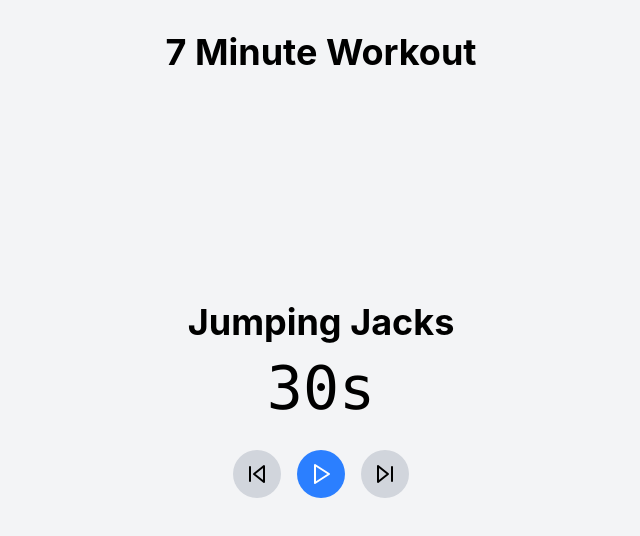
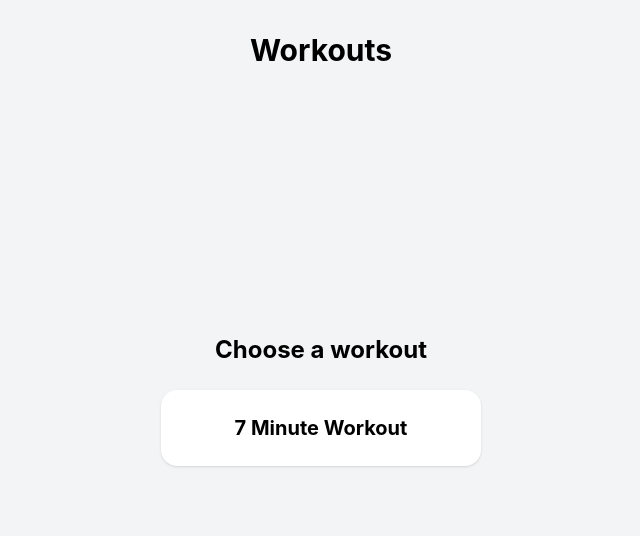
Before and after one commit to abumalick/7-minutes-workout, a SvelteKit app: page / in a window 1280 px wide. Shown: the top 536 px of the page, without its empty margins (319-959 px from the left). Built offline with nearby package versions, Linux system fonts and the light colour scheme.

Commit message:
feat: add workout picker screen

```diff
--- /dev/null
+++ b/src/lib/WorkoutPicker.svelte
@@ -0,0 +1,24 @@
+<script lang="ts">
+  import type { Workout } from './workout'
+
+  let {
+    workouts,
+    onSelect,
+  }: {
+    workouts: Workout[]
+    onSelect: (id: string) => void
+  } = $props()
+</script>
+
+<div class="flex flex-col items-center gap-4 p-8 w-full max-w-sm">
+  <h2 class="text-2xl font-bold mb-2">Choose a workout</h2>
+  {#each workouts as workout (workout.id)}
+    <button
+      type="button"
+      onclick={() => onSelect(workout.id)}
+      class="w-full py-6 px-4 bg-white rounded-2xl shadow text-xl font-bold hover:bg-blue-50"
+    >
+      {workout.name}
+    </button>
+  {/each}
+</div>
--- a/src/routes/+page.svelte
+++ b/src/routes/+page.svelte
@@ -1,5 +1,6 @@
 <script lang="ts">
   import WorkoutPanel from '$lib/WorkoutPanel.svelte'
+  import WorkoutPicker from '$lib/WorkoutPicker.svelte'
   import { play } from '$lib/sounds'
   import {
     isRest,
@@ -9,17 +10,33 @@
     tick,
     type Transition,
   } from '$lib/workout'
-  import { sevenMinuteWorkout } from '$lib/workouts'
+  import { WORKOUTS } from '$lib/workouts'
 
-  const steps = sevenMinuteWorkout.steps
+  let selectedId = $state<string | null>(null)
+  const selected = $derived(WORKOUTS.find((w) => w.id === selectedId) ?? null)
 
   let currentIndex = $state(0)
-  let timeLeft = $state(steps[0].duration)
+  let timeLeft = $state(0)
   let isRunning = $state(false)
 
-  const currentWorkout = $derived(steps[currentIndex])
-  const nextWorkoutLabel = $derived(
-    steps[(currentIndex + 1) % steps.length].label,
+  function selectWorkout(id: string) {
+    const workout = WORKOUTS.find((w) => w.id === id)!
+    selectedId = id
+    currentIndex = 0
+    timeLeft = workout.steps[0].duration
+    isRunning = false
+  }
+
+  function backToPicker() {
+    isRunning = false
+    selectedId = null
+  }
+
+  const currentStep = $derived(selected ? selected.steps[currentIndex] : null)
+  const nextLabel = $derived(
+    selected
+      ? selected.steps[(currentIndex + 1) % selected.steps.length].label
+      : '',
   )
 
   function apply({ state, cues }: Transition) {
@@ -29,10 +46,11 @@
     for (const cue of cues) play(cue)
   }
 
-  // Only `isRunning` is read synchronously, so the interval is created/torn down
-  // exactly when running toggles — not on every tick.
+  // Only `isRunning`/`selected` are read synchronously, so the interval is
+  // created/torn down when running toggles — not on every tick.
   $effect(() => {
-    if (!isRunning) return
+    if (!isRunning || !selected) return
+    const steps = selected.steps
     const id = setInterval(
       () => apply(tick(steps, { currentIndex, timeLeft, isRunning })),
       1000,
@@ -42,19 +60,40 @@
 </script>
 
 <div class="min-h-screen bg-gray-100 flex flex-col">
-  <header class="absolute top-0 left-0 right-0 py-8 bg-gray-100 z-10">
-    <h1 class="text-4xl font-bold text-center">{sevenMinuteWorkout.name}</h1>
+  <header
+    class="absolute top-0 left-0 right-0 py-8 bg-gray-100 z-10 flex items-center justify-center"
+  >
+    {#if selected}
+      <button
+        type="button"
+        onclick={backToPicker}
+        class="absolute left-4 text-blue-600 font-bold"
+        aria-label="Back to workouts"
+      >
+        ← Retour
+      </button>
+    {/if}
+    <h1 class="text-3xl font-bold text-center">
+      {selected ? selected.name : 'Workouts'}
+    </h1>
   </header>
   <main class="flex-grow flex flex-col items-center justify-center">
-    <WorkoutPanel
-      currentWorkoutLabel={currentWorkout.label}
-      {timeLeft}
-      {isRunning}
-      nextWorkoutLabel={isRest(currentWorkout) ? nextWorkoutLabel : undefined}
-      onStart={() => apply(start(steps, { currentIndex, timeLeft, isRunning }))}
-      onPause={() => (isRunning = false)}
-      onNext={() => apply(next(steps, { currentIndex, timeLeft, isRunning }))}
-      onPrevious={() => apply(prev(steps, { currentIndex, timeLeft, isRunning }))}
-    />
+    {#if selected && currentStep}
+      <WorkoutPanel
+        currentWorkoutLabel={currentStep.label}
+        {timeLeft}
+        {isRunning}
+        nextWorkoutLabel={isRest(currentStep) ? nextLabel : undefined}
+        onStart={() =>
+          apply(start(selected.steps, { currentIndex, timeLeft, isRunning }))}
+        onPause={() => (isRunning = false)}
+        onNext={() =>
+          apply(next(selected.steps, { currentIndex, timeLeft, isRunning }))}
+        onPrevious={() =>
+          apply(prev(selected.steps, { currentIndex, timeLeft, isRunning }))}
+      />
+    {:else}
+      <WorkoutPicker workouts={WORKOUTS} onSelect={selectWorkout} />
+    {/if}
   </main>
 </div>
```
